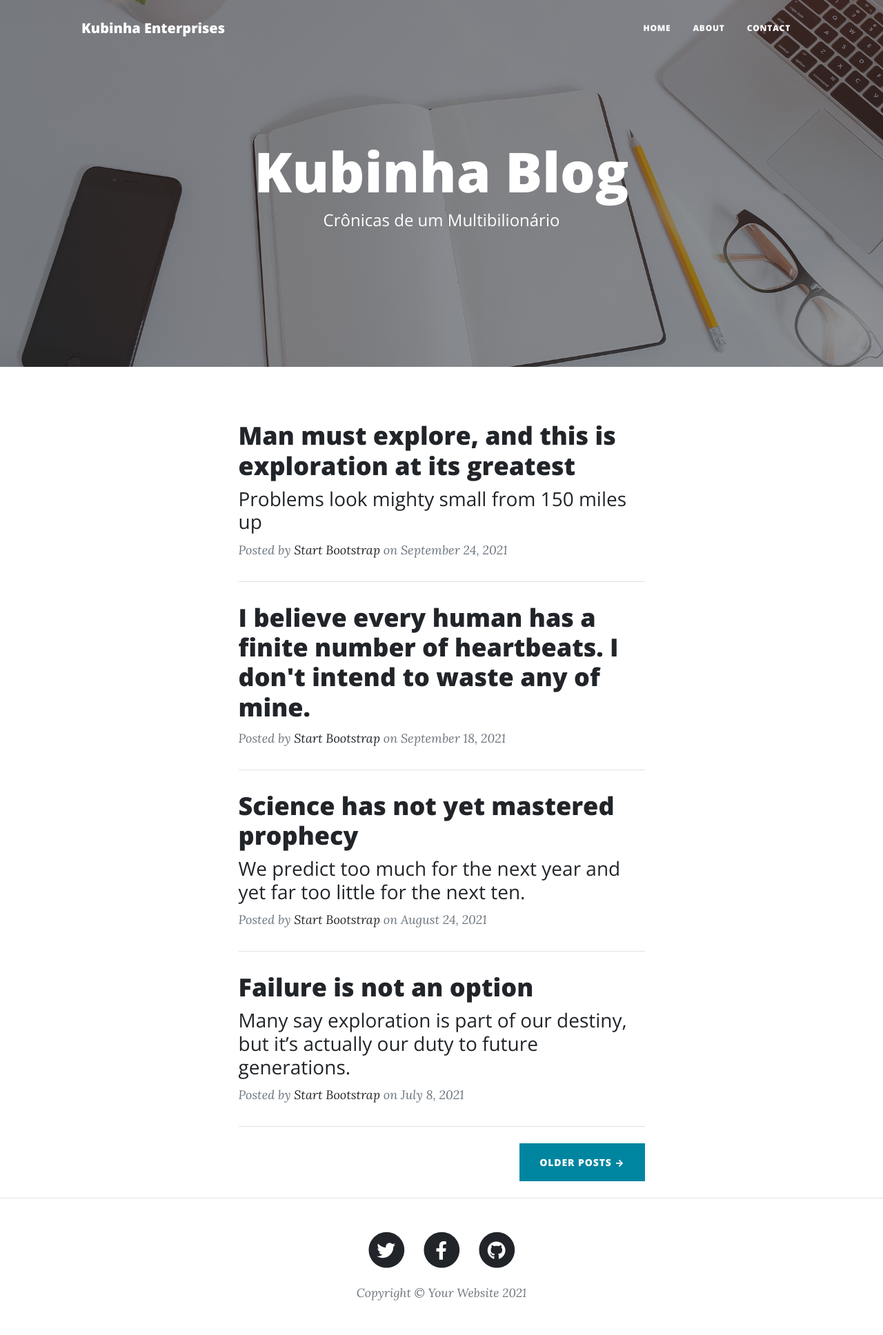
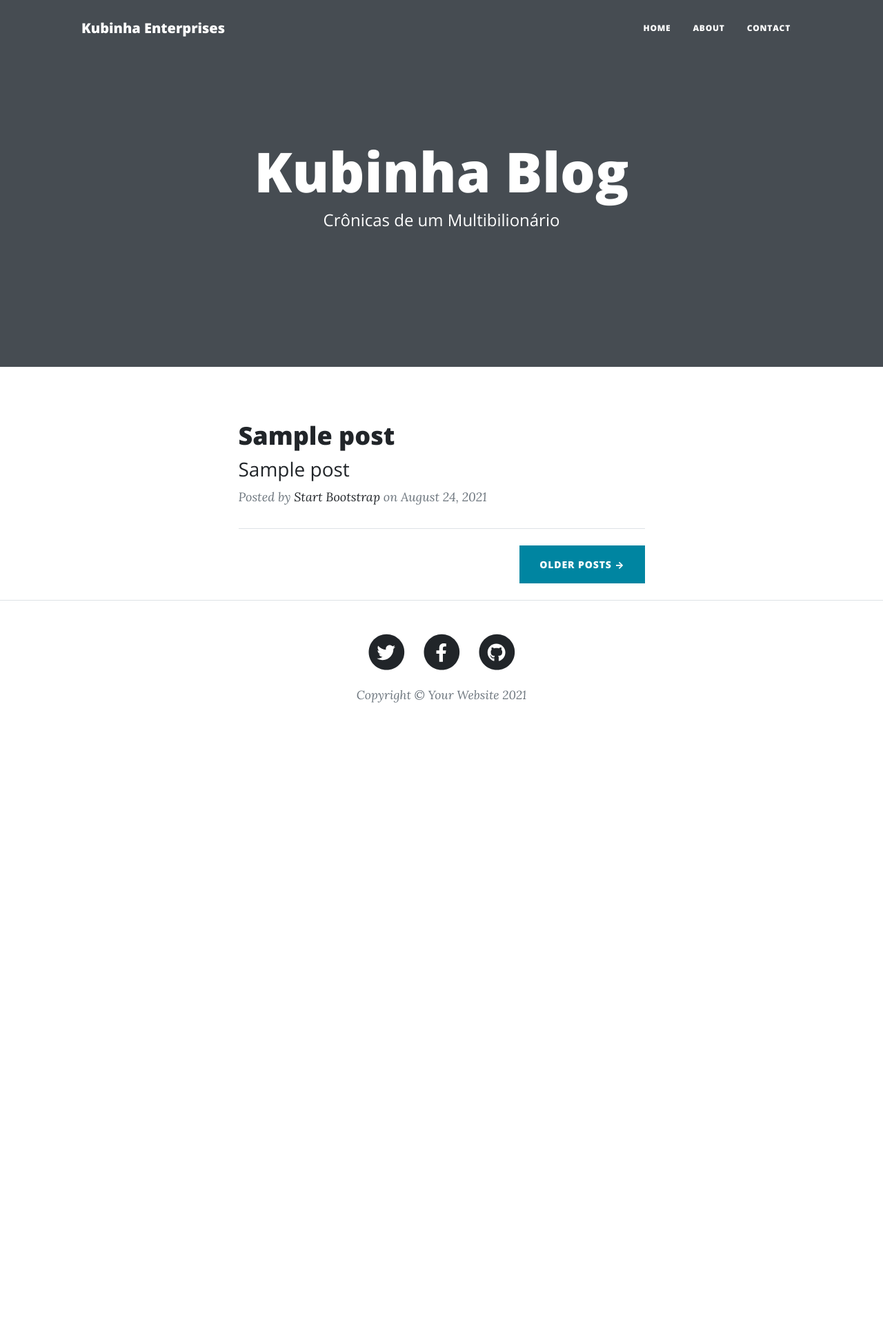
Before and after one commit to HKubinhetz/BootstrapBlog, a Flask app: template templates/index.html in a window 1280 px wide. Shown: the whole page at 69% size. After the commit the page ends 1019 px from the top, so only its background shows below. Run offline with Flask 2, Linux system fonts and the light colour scheme; the template is opened without the code that fills it: most values are stand-ins (such as "Sample title", 1, 10 or a date in 2020).

Commit message:
Rendering posts from an API and corrected the appearance from several elements in the blog.

```diff
--- /dev/null
+++ b/getposts.py
@@ -0,0 +1,6 @@
+import requests
+
+
+def get_posts():
+    with requests.Session() as rq:
+        return rq.get("https://api.npoint.io/c790b4d5cab58020d391").json()
--- a/server.py
+++ b/server.py
@@ -1,22 +1,27 @@
 from flask import Flask
 from flask import render_template
+import getposts
 
 app = Flask(__name__)
 
 
 @app.route("/")
 def homepage():
-    return render_template('index.html')
+    img_path = "../static/assets/img/home-bg.jpg"
+    posts = getposts.get_posts()
+    return render_template('index.html', path=img_path, posts=posts)
 
 
 @app.route("/about/")
 def about_page():
-    return render_template('about.html')
+    img_path = "../static/assets/img/about-bg.jpg"
+    return render_template('about.html', path=img_path)
 
 
 @app.route("/contact/")
 def contact_page():
-    return render_template('contact.html')
+    img_path = "../static/assets/img/contact-bg.jpg"
+    return render_template('contact.html', path=img_path)
 
 
 if __name__ == "__main__":
--- a/templates/header.html
+++ b/templates/header.html
@@ -1,5 +1,5 @@
 <!-- Page Header-->
-<header class="masthead" style="background-image: url('assets/img/home-bg.jpg')">
+<header class="masthead" style="background-image: url({{path}})">
     <div class="container position-relative px-4 px-lg-5">
         <div class="row gx-4 gx-lg-5 justify-content-center">
             <div class="col-md-10 col-lg-8 col-xl-7">
--- a/templates/index.html
+++ b/templates/index.html
@@ -6,7 +6,7 @@
         <meta name="description" content="" />
         <meta name="author" content="" />
         <title>Clean Blog - Start Bootstrap Theme</title>
-        <link rel="icon" type="image/x-icon" href="static/assets/favicon.ico" />
+        <link rel="icon" type="image/x-icon" href="../static/assets/favicon.ico" />
         <!-- Font Awesome icons (free version)-->
         <script src="https://use.fontawesome.com/releases/v5.15.4/js/all.js" crossorigin="anonymous"></script>
         <!-- Google fonts-->
@@ -38,36 +38,13 @@
         <div class="container px-4 px-lg-5">
             <div class="row gx-4 gx-lg-5 justify-content-center">
                 <div class="col-md-10 col-lg-8 col-xl-7">
+
                     <!-- Post preview-->
+                    {% for post in posts %}
                     <div class="post-preview">
                         <a href="post.html">
-                            <h2 class="post-title">Man must explore, and this is exploration at its greatest</h2>
-                            <h3 class="post-subtitle">Problems look mighty small from 150 miles up</h3>
-                        </a>
-                        <p class="post-meta">
-                            Posted by
-                            <a href="#!">Start Bootstrap</a>
-                            on September 24, 2021
-                        </p>
-                    </div>
-                    <!-- Divider-->
-                    <hr class="my-4" />
-                    <!-- Post preview-->
-                    <div class="post-preview">
-                        <a href="post.html"><h2 class="post-title">I believe every human has a finite number of heartbeats. I don't intend to waste any of mine.</h2></a>
-                        <p class="post-meta">
-                            Posted by
-                            <a href="#!">Start Bootstrap</a>
-                            on September 18, 2021
-                        </p>
-                    </div>
-                    <!-- Divider-->
-                    <hr class="my-4" />
-                    <!-- Post preview-->
-                    <div class="post-preview">
-                        <a href="post.html">
-                            <h2 class="post-title">Science has not yet mastered prophecy</h2>
-                            <h3 class="post-subtitle">We predict too much for the next year and yet far too little for the next ten.</h3>
+                            <h2 class="post-title">{{post["title"]}}</h2>
+                            <h3 class="post-subtitle">{{post["subtitle"]}}</h3>
                         </a>
                         <p class="post-meta">
                             Posted by
@@ -77,21 +54,8 @@
                     </div>
                     <!-- Divider-->
                     <hr class="my-4" />
-                    <!-- Post preview-->
-                    <div class="post-preview">
-                        <a href="post.html">
-                            <h2 class="post-title">Failure is not an option</h2>
-                            <h3 class="post-subtitle">Many say exploration is part of our destiny, but it’s actually our duty to future generations.</h3>
-                        </a>
-                        <p class="post-meta">
-                            Posted by
-                            <a href="#!">Start Bootstrap</a>
-                            on July 8, 2021
-                        </p>
-                    </div>
-                    <!-- Divider-->
-                    <hr class="my-4" />
-                    <!-- Pager-->
+                    {% endfor %}
+
                     <div class="d-flex justify-content-end mb-4"><a class="btn btn-primary text-uppercase" href="#!">Older Posts →</a></div>
                 </div>
             </div>
```
Also changed, not shown: templates/about.html (+6 -7 lines), templates/contact.html (+6 -7 lines).
